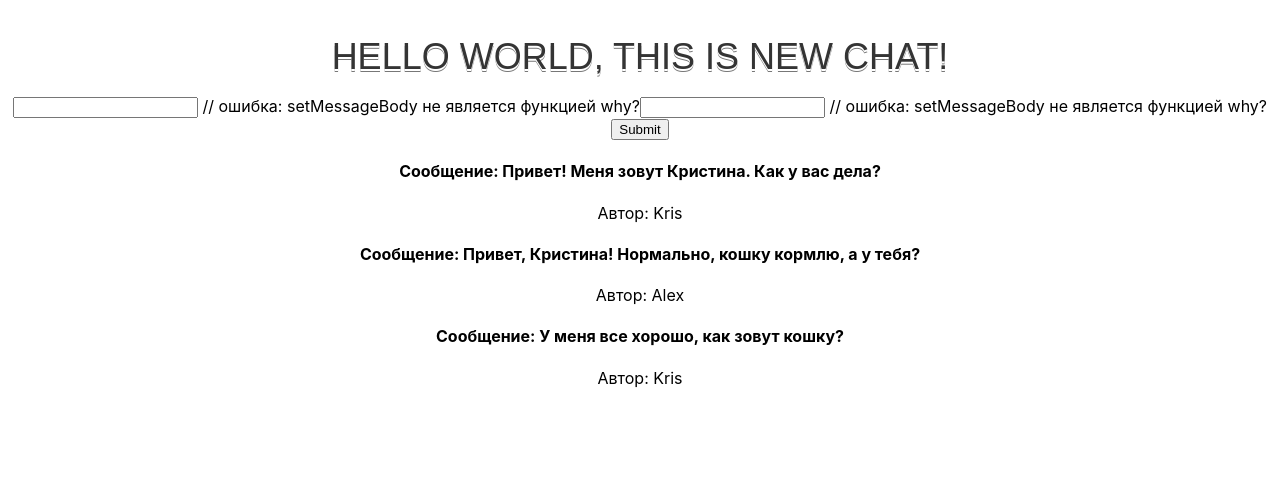
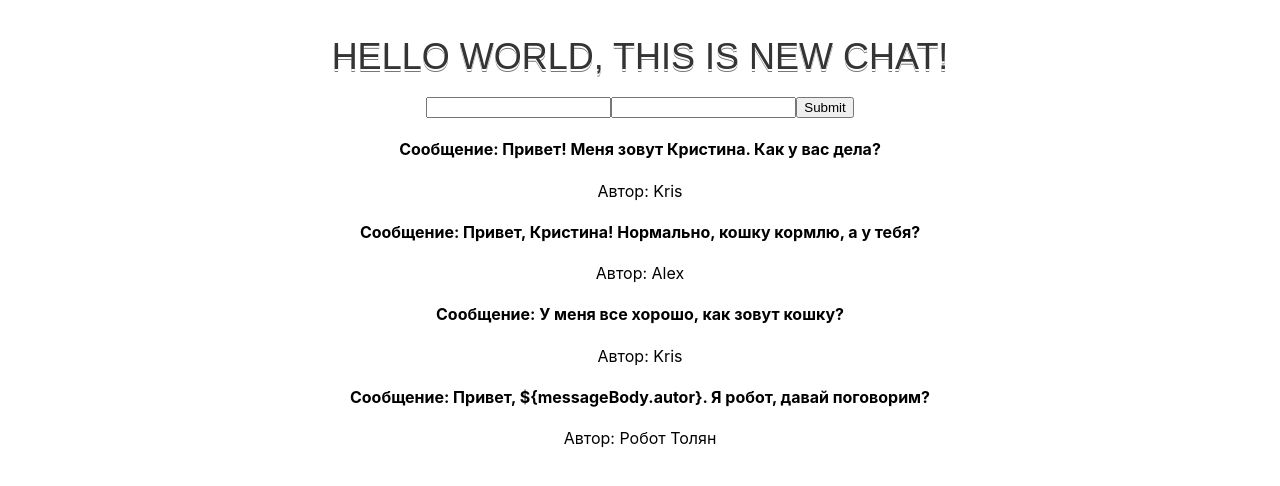
Before and after one commit to Salis666/React-homework-, a React (Create React App) app: page / in a window 1280 px wide. Shown: the top 486 px of the page. Built offline with nearby package versions, Linux system fonts and the light colour scheme.

Commit message:
it_is_WORK

```diff
--- a/src/App.jsx
+++ b/src/App.jsx
@@ -2,6 +2,7 @@ import { useState } from 'react';
 import './App.css';
 import { Message } from './Components/Message';
 import { AddTextForm } from './Components/AddTextForm';
+import { useEffect } from 'react';
 
 export const App = () => {
 
@@ -24,6 +25,13 @@ export const App = () => {
     autor: ''
   })
   const robotText = 'Привет, ${messageBody.autor}. Я робот, давай поговорим?'
+  useEffect(() => {
+    if (messageList.length > 0 && messageList.slice(-1)[0].autor != 'Робот Толян') {
+      setTimeout(() => {
+        setMessageList(p => [...p, { text: robotText, autor: 'Робот Толян' }], [messageList])
+      }, 1500)
+    }
+  })
   return (
     <div className="App">
       <Message text="Hello World, this is new chat!" />
--- a/src/Components/AddTextForm.jsx
+++ b/src/Components/AddTextForm.jsx
@@ -1,11 +1,11 @@
-export const AddTextForm = (messageBody, setMessageBody, setMessageList) => {
-            const { text, autor } = messageBody
+export const AddTextForm = (props) => {
+            const { text, autor } = props.messageBody
             const addMessage = (e) => {
                         e.preventDefault()
                         if (text.length > 0) {
-                                    setMessageList(p => [...p, { text, autor }])
+                                    props.setMessageList(p => [...p, { text, autor }])
                         }
-                        setMessageBody(
+                        props.setMessageBody(
                                     {
                                                 text: '',
                                                 autor: ''
@@ -14,9 +14,9 @@ export const AddTextForm = (messageBody, setMessageBody, setMessageList) => {
             }
             return <form className="inputTextForm" onSubmit={addMessage}>
                         <input type="text" value={text} onChange={(e) =>
-                                    setMessageBody(p => ({ ...p, text: e.target.value }))} /> // ошибка: setMessageBody не является функцией why?
+                                    props.setMessageBody(p => ({ ...p, text: e.target.value }))} />
                         <input type="text" value={autor} onChange={(e) =>
-                                    setMessageBody(p => ({ ...p, autor: e.target.value }))} /> // ошибка: setMessageBody не является функцией why?
+                                    props.setMessageBody(p => ({ ...p, autor: e.target.value }))} />
                         <button type="submit">Submit</button>
             </form>
 }
```
